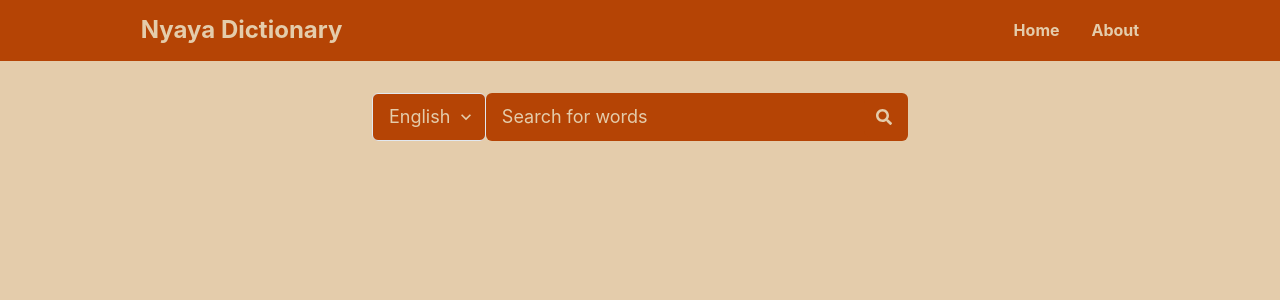
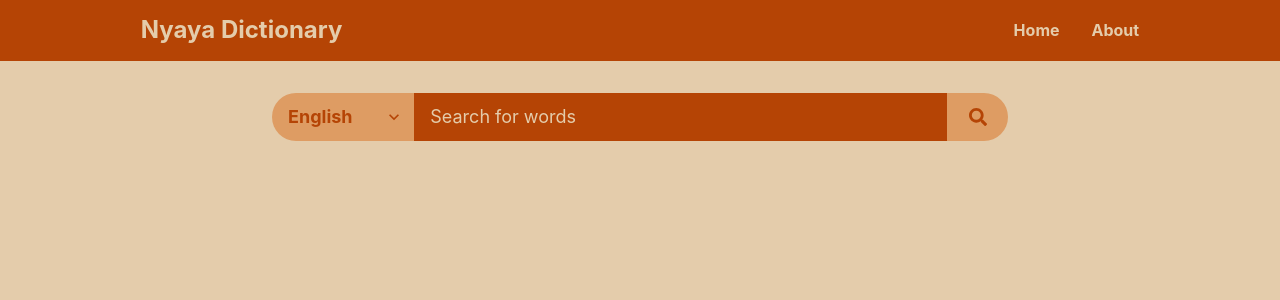
Before and after one commit to Samskriti-Foundation/nyaya-dictionary-frontend-main, a React (Vite) app: page / in a window 1280 px wide. Shown: the top 300 px of the page. Built offline with nearby package versions, Linux system fonts and the light colour scheme.

Commit message:
Fixed error with search bar

```diff
--- a/src/components/SearchBar/SearchBar.tsx
+++ b/src/components/SearchBar/SearchBar.tsx
@@ -3,10 +3,6 @@ import {
   Icon,
   IconButton,
   Input,
-  InputGroup,
-  InputLeftAddon,
-  InputLeftElement,
-  InputRightElement,
   Select
 } from "@chakra-ui/react"
 import { ChangeEvent, useState } from "react"
@@ -25,16 +21,17 @@ export default function SearchBar() {
 
   return (
     <Flex>
-
-      <InputGroup size = {{base: "md", md: "lg"}}>
       <Select
-          placeholder = {langValue}
         value = {langValue}
         onChange = {(e) => handleChange(e)}
-          w = "150px"
-          size = "lg"
-          bg = "primary.500"
-          color = "primary.300"
+        size = {{base: "md", md: "lg"}}
+        bg = "primary.400"
+        w = "200px"
+        color = "primary.500"
+        roundedRight = "none"
+        roundedLeft = "full"
+        border = "none"
+        fontWeight="bold"
         >
           <option value={languages[0]}>English</option>
           <option value={languages[1]}>Sanskrit</option>
@@ -45,17 +42,33 @@ export default function SearchBar() {
         border = "none"
         bg = "primary.500"
         color = "primary.300"
+        roundedRight = "none"
+        roundedLeft = "none"
+        size = {{base: "md", md: "lg"}}
       />
-        <InputRightElement>
       <IconButton
         icon = {<Icon as = {FaSearch} name = "search"/>}
         aria-label="search-icon"
-            color = "primary.300"
-            bg = "primary.500"
-            _hover = {{bg: "primary.300", color: "primary.500"}}
+        color = "primary.500"
+        bg = "primary.400"
+        roundedRight = "full"
+        _hover = {{color: "primary.900"}}
+        _active = {{bg: "primary.400", color: "primary.900"}}
+        size = {{base: "md", md: "lg"}}
       />
-        </InputRightElement>
-      </InputGroup>
     </Flex>
+    // <InputGroup size = {{base: "md", md: "lg"}}>
+
+    //   <InputRightElement>
+    //     <IconButton
+    //       icon = {<Icon as = {FaSearch} name = "search"/>}
+    //       aria-label="search-icon"
+    //       color = "primary.500"
+    //       bg = "primary.400"
+    //       roundedRight = "full"
+    //       _hover = {{bg: "primary.300", color: "primary.500"}}
+    //       />
+    //   </InputRightElement>
+    // </InputGroup>
   )
 }
--- a/src/pages/HomePage.tsx
+++ b/src/pages/HomePage.tsx
@@ -5,7 +5,7 @@ export default function HomePage() {
   return (
     <Box h = "calc(100vh - 60.8px)" bg = "primary.300">
       <Box
-        maxW = "600px"
+        maxW = "800px"
         m = "auto"
 				p = {8}
         >
```
Lines whose indentation alone changed are shown as unchanged.
